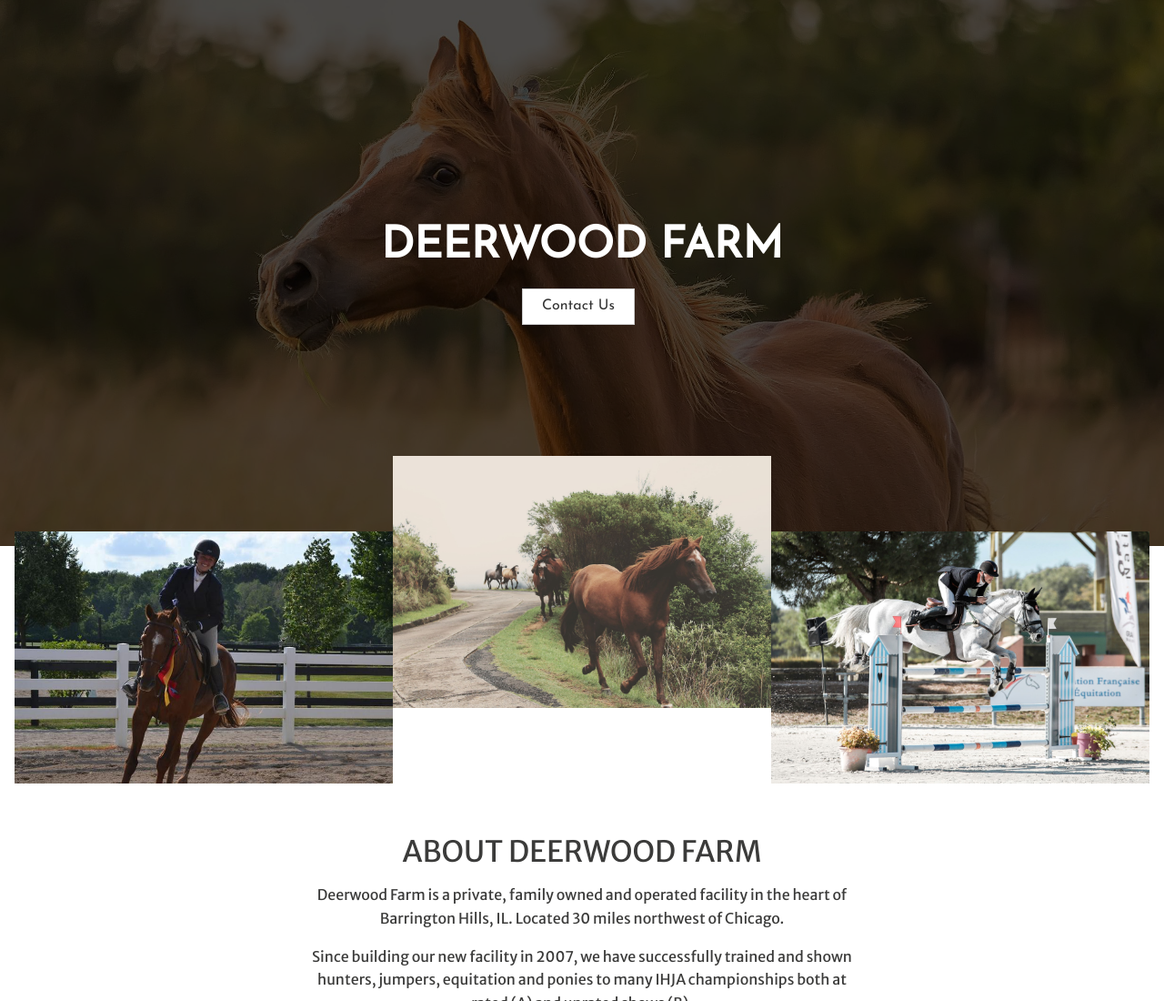
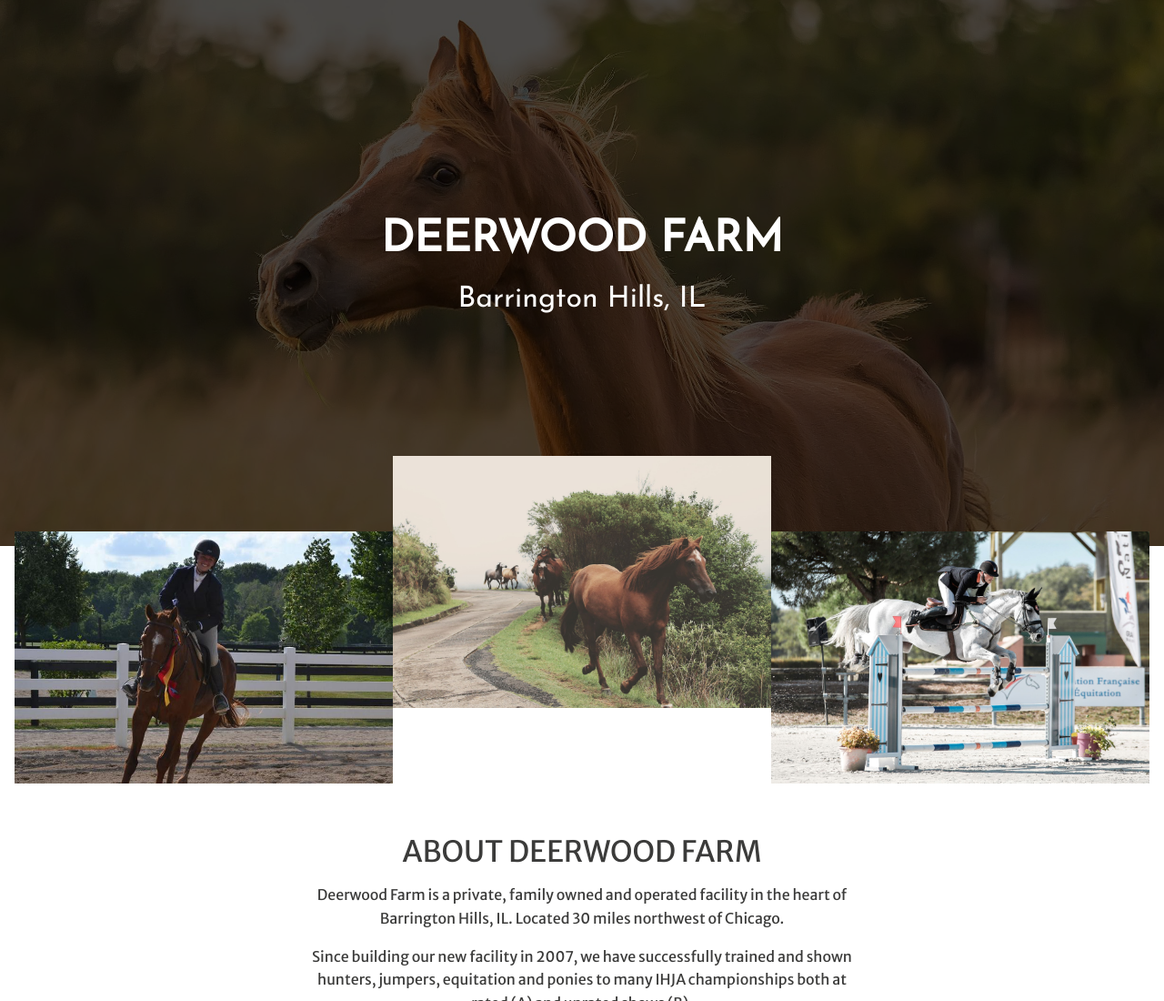
Before and after one commit to grmonta/deerwood, a plain HTML site: page index.html in a window 1280 px wide. Shown: the top 1100 px of the page at 91% size. Drawn offline with Linux system fonts and the light colour scheme.

Commit message:
Update index.html

```diff
--- a/index.html
+++ b/index.html
@@ -20,11 +20,11 @@
             <h1 class="large">
               DEERWOOD FARM
             </h1>
+            <div class="medium">Barrington Hills, IL</div>
             <!-- <h3 class="m-1">
               A private, family owned and operated facility in the heart of
               Barrington Hills, IL.
             </h3> -->
-            <a href="contact" class="btn btn-white">Contact Us</a>
           </div>
         </div>
       </section>
```
